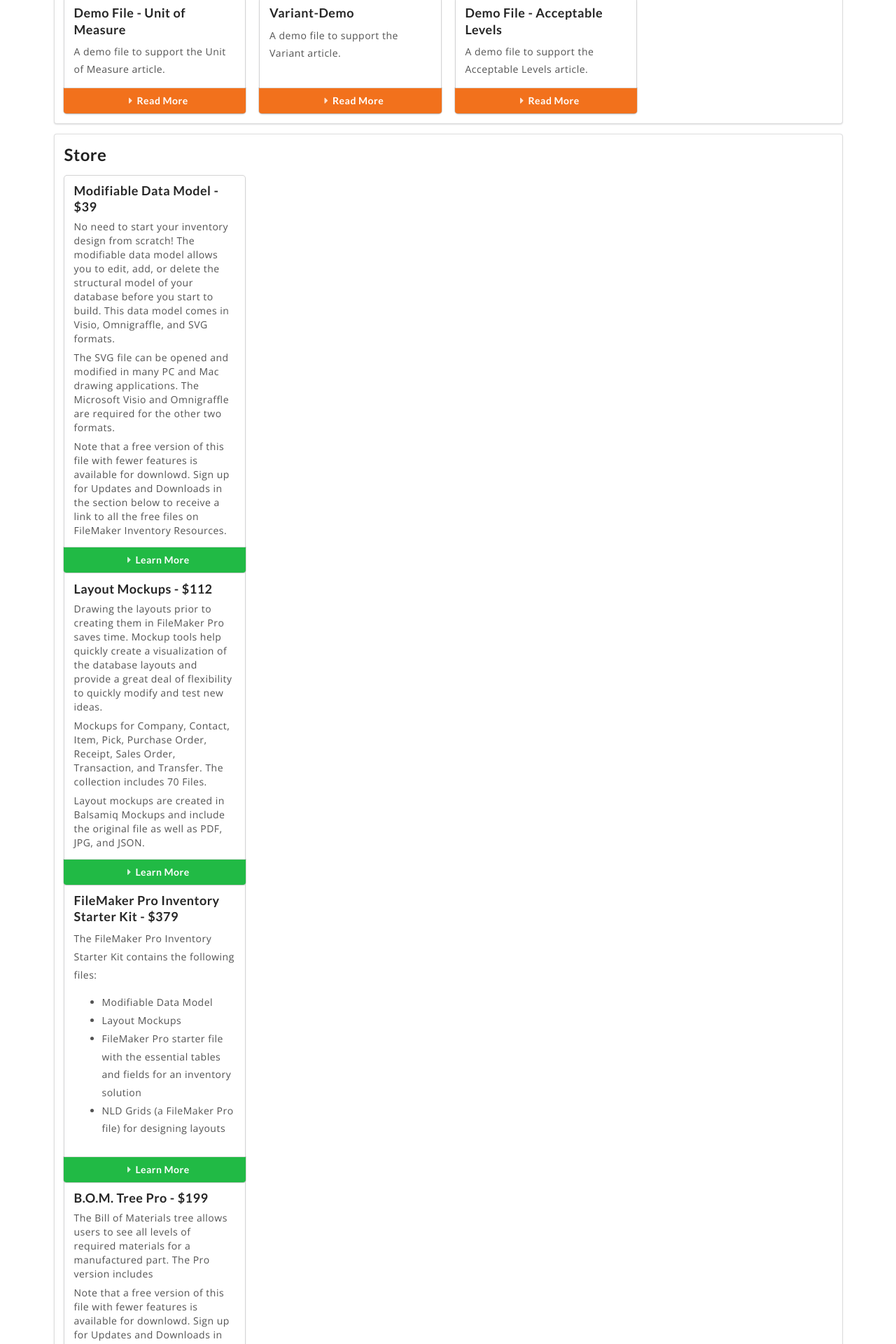
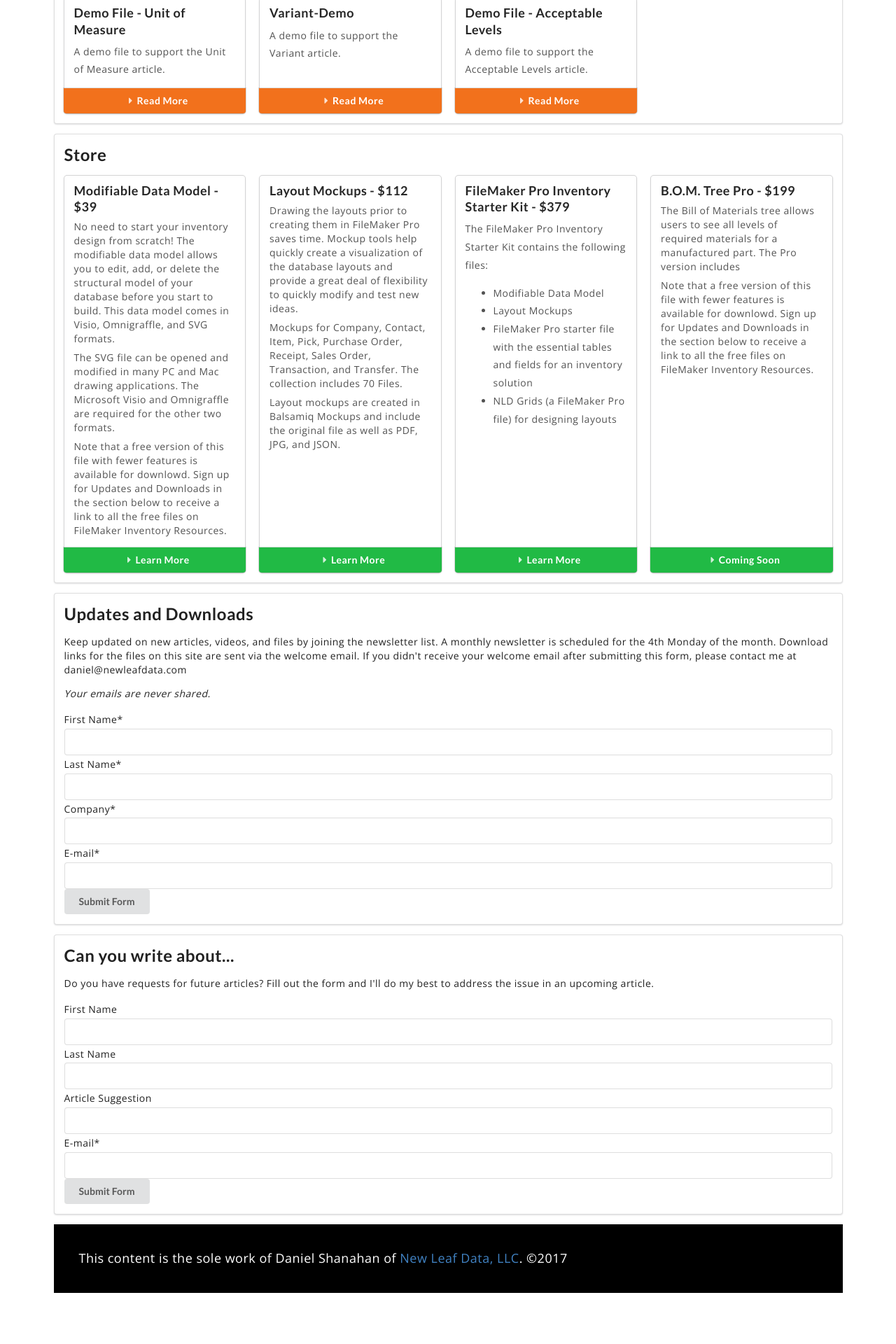
Before and after one commit to danielshanahan/FileMakerInventoryResources, a Jekyll site: the page built from index.md, in a window 1280 px wide. Shown: the part 1987-3907 px from the top of the page at 70% size. Built offline with Jekyll 4.4.1, drawn with Linux system fonts in a browser that asks for light colours; nearby versions of some CDN libraries; after the commit the page ends 3834 px from its top, so only the background shows below that.

Commit message:
Create home.html

```diff
--- a/_layouts/home.html
+++ b/_layouts/home.html
@@ -68,7 +68,9 @@
                         <i class="caret right icon"></i>
                         Learn More
                     </a>
+			</div>
 
+			<div class="card">
                 <div class="content">
                     <div class="header">Layout Mockups - $112</div>
                     <div class="description"><p>Drawing the layouts prior to creating them in FileMaker Pro saves time. Mockup tools help quickly create a visualization of the database layouts and provide a great deal of flexibility to quickly modify and test new ideas.</p>
@@ -82,7 +84,9 @@
                         <i class="caret right icon"></i>
                         Learn More
                     </a>
+			</div>
 
+			<div class="card">
                 <div class="content">
                     <div class="header">FileMaker Pro Inventory Starter Kit - $379</div>
                     <div class="description">The FileMaker Pro Inventory Starter Kit contains the following files:
@@ -98,7 +102,9 @@
                         <i class="caret right icon"></i>
                         Learn More
                     </a>
+			</div>
 
+			<div class="card">
                 <div class="content">
                     <div class="header">B.O.M. Tree Pro - $199</div>
                     <div class="description"><p>The Bill of Materials tree allows users to see all levels of required materials for a manufactured part.  The Pro version includes</p>
```
